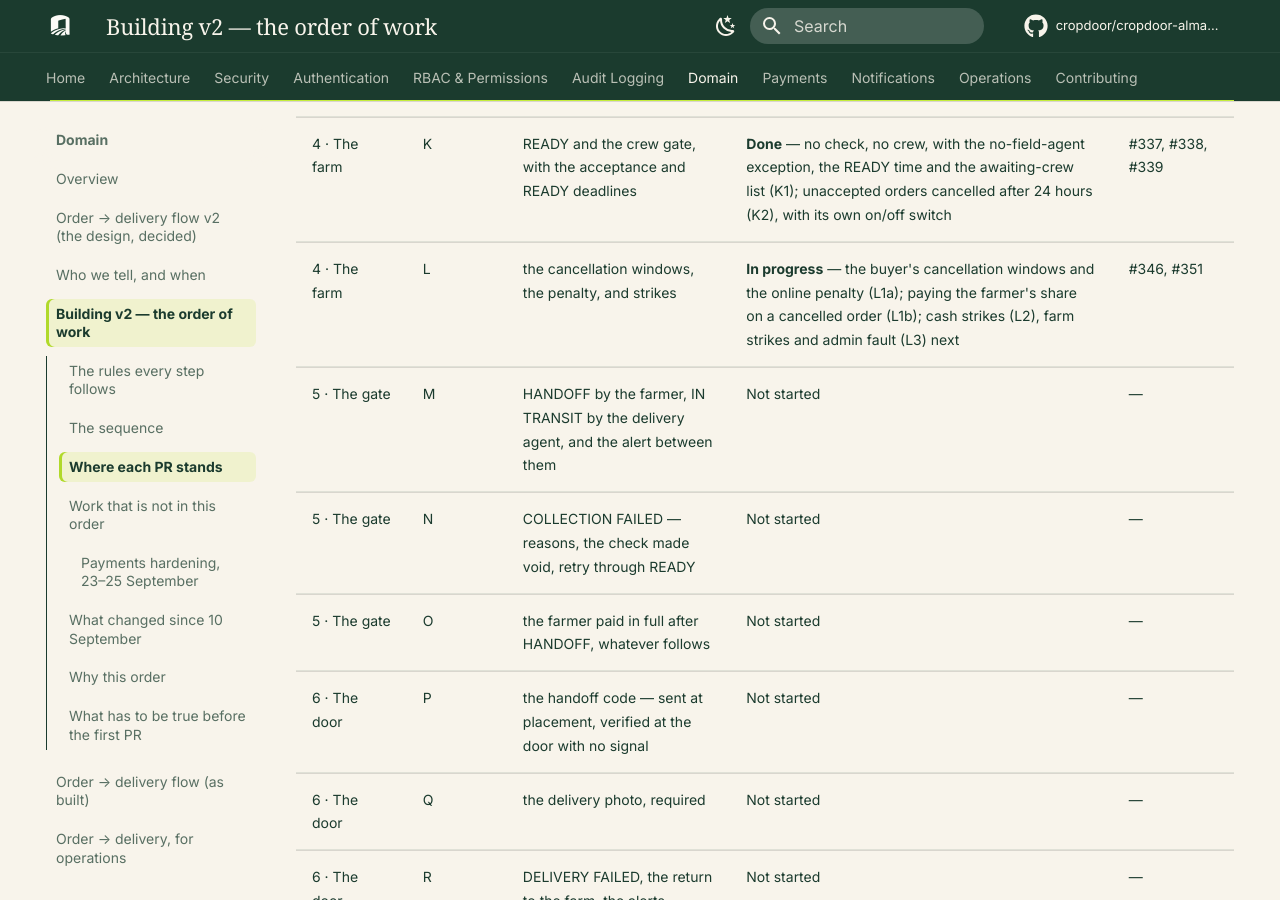
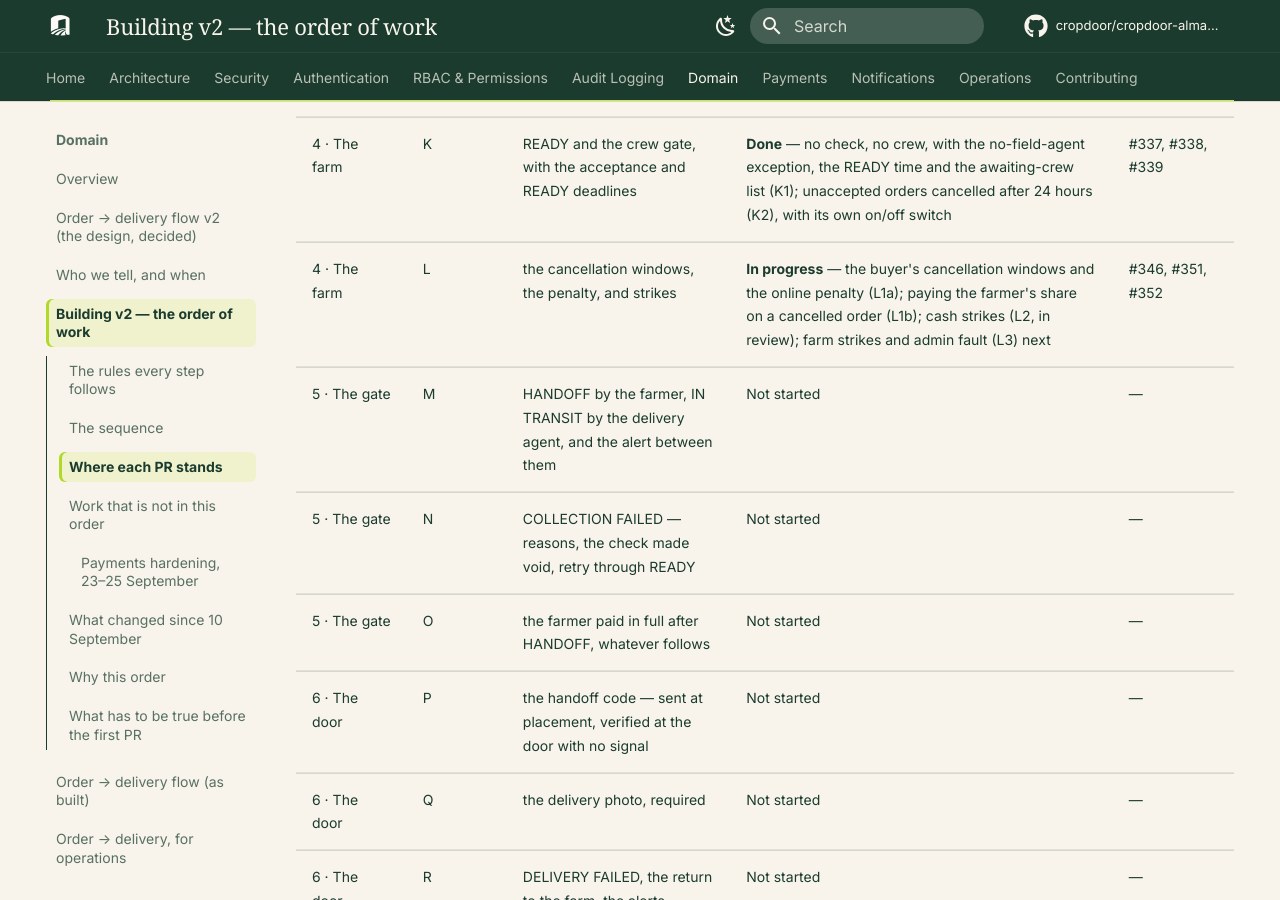
Before and after one commit to cropdoor/cropdoor-almanac, an MkDocs documentation site: the page built from docs/domain/order-delivery-flow-v2-build-order.md, in a window 1280 px wide and 900 px high, scrolled down 7343 px. Built offline with MkDocs 1.6.1 and Material for MkDocs 9.7.7, drawn with Linux system fonts in a browser that asks for light colours; some web fonts are replaced; comment, search, counter and statistics services are not loaded.

Commit message:
L2 cash buyer strikes in review (#352)

```diff
--- a/docs/domain/order-delivery-flow-v2-build-order.md
+++ b/docs/domain/order-delivery-flow-v2-build-order.md
@@ -72,7 +72,7 @@ The one place that says what is finished. A PR is **Done** only once it is merge
 | 3 · Money rails | I | refund a cash buyer by mobile money — and collect the buyer payout destination nothing else collects | **Done** | #317 |
 | 4 · The farm | J | the availability check — the form, the photos, the outcomes, the overdue list | **Done** — the check (J1), its outcome acting (J2: Not available cancels free, Short to Admin-Ops), the awaiting-check list with its 8-working-hour deadline (J3); field agents told on acceptance and given their own list (J4); the check's outcome on the admin orders list, with a filter (J5) | #332, #333, #334, #335, #336 |
 | 4 · The farm | K | READY and the crew gate, with the acceptance and READY deadlines | **Done** — no check, no crew, with the no-field-agent exception, the READY time and the awaiting-crew list (K1); unaccepted orders cancelled after 24 hours (K2), with its own on/off switch | #337, #338, #339 |
-| 4 · The farm | L | the cancellation windows, the penalty, and strikes | **In progress** — the buyer's cancellation windows and the online penalty (L1a); paying the farmer's share on a cancelled order (L1b); cash strikes (L2), farm strikes and admin fault (L3) next | #346, #351 |
+| 4 · The farm | L | the cancellation windows, the penalty, and strikes | **In progress** — the buyer's cancellation windows and the online penalty (L1a); paying the farmer's share on a cancelled order (L1b); cash strikes (L2, in review); farm strikes and admin fault (L3) next | #346, #351, #352 |
 | 5 · The gate | M | HANDOFF by the farmer, IN TRANSIT by the delivery agent, and the alert between them | Not started | — |
 | 5 · The gate | N | COLLECTION FAILED — reasons, the check made void, retry through READY | Not started | — |
 | 5 · The gate | O | the farmer paid in full after HANDOFF, whatever follows | Not started | — |
```
